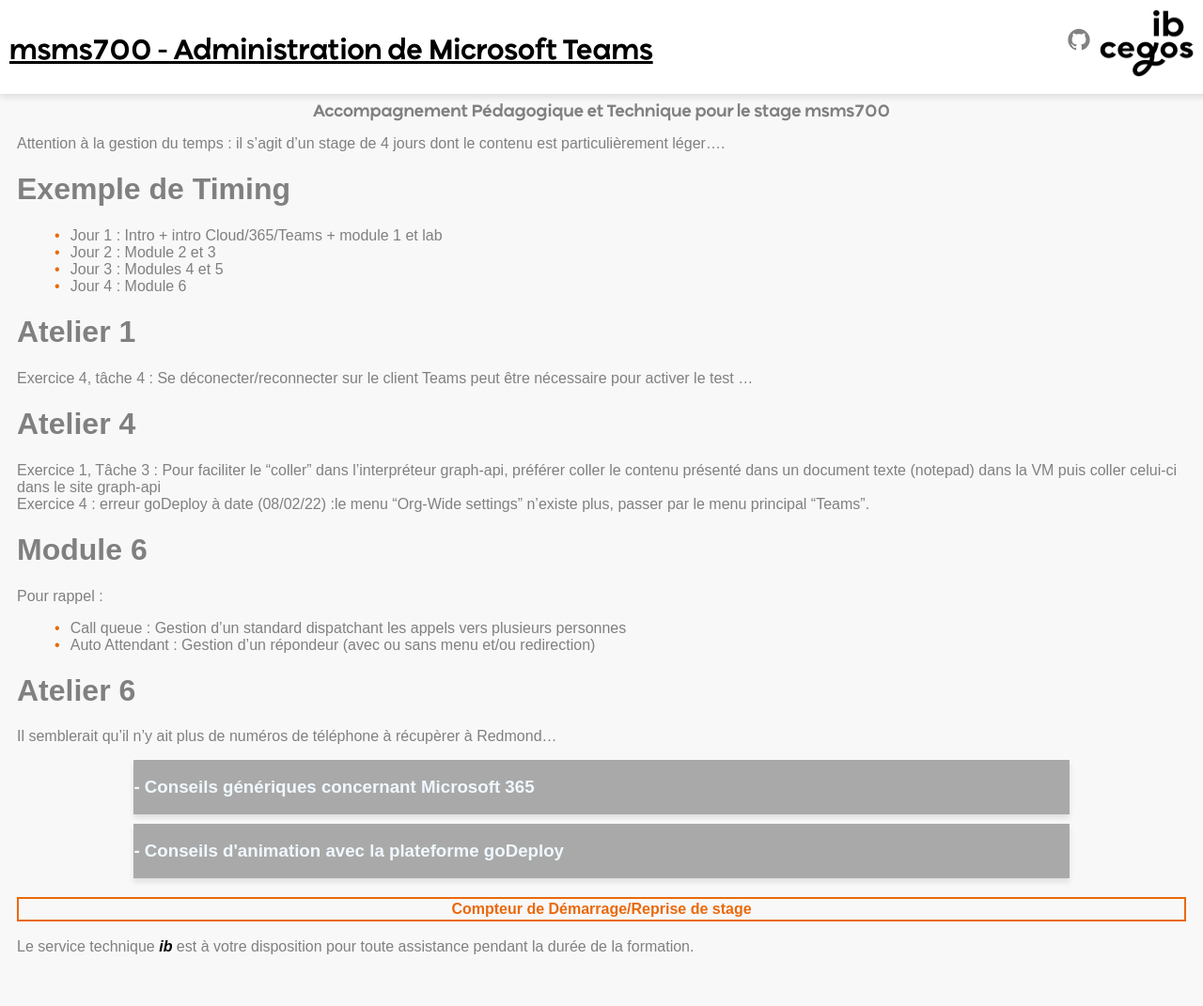
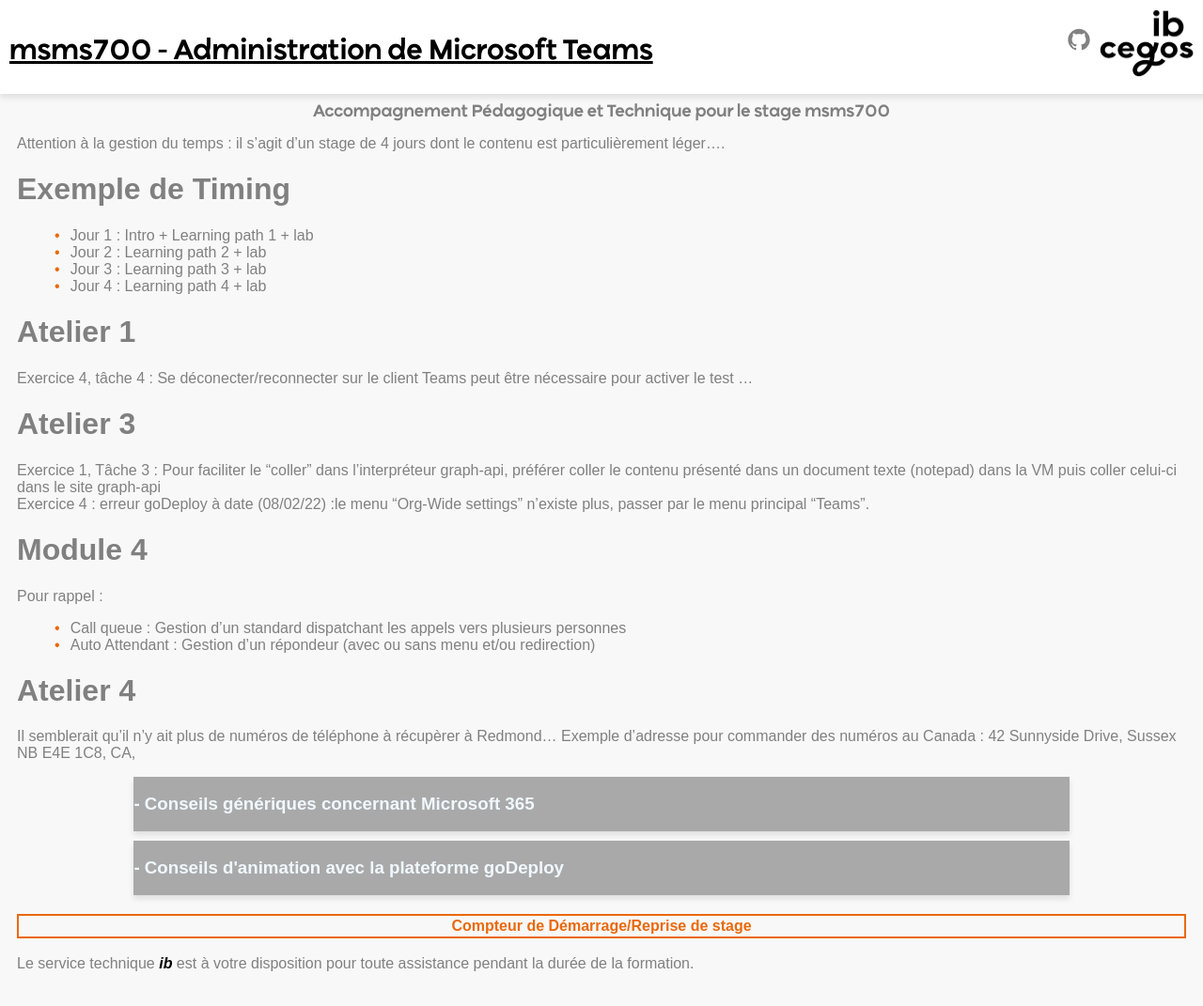
Before and after one commit to renaudwangler/ib-apts, a Jekyll site: the page built from stages/msms700.md, in a window 1280 px wide and 1071 px high. Shown: the whole window at 94% size. Built offline with Jekyll 4.4.1, drawn with Linux system fonts in a browser that asks for light colours.

Commit message:
Update msms700.md

```diff
--- a/stages/msms700.md
+++ b/stages/msms700.md
@@ -5,20 +5,21 @@
 ---
 Attention à la gestion du temps : il s'agit d'un stage de 4 jours dont le contenu est particulièrement léger....
 # Exemple de Timing
-- Jour 1 : Intro + intro Cloud/365/Teams + module 1 et lab
-- Jour 2 : Module 2 et 3
-- Jour 3 : Modules 4 et 5
-- Jour 4 : Module 6
+- Jour 1 : Intro + Learning path 1 + lab
+- Jour 2 : Learning path 2 + lab
+- Jour 3 : Learning path 3 + lab
+- Jour 4 : Learning path 4 + lab
 
 # Atelier 1
 Exercice 4, tâche 4 : Se déconecter/reconnecter sur le client Teams peut être nécessaire pour activer le test ...
-# Atelier 4
+# Atelier 3
 Exercice 1, Tâche 3 : Pour faciliter le "coller" dans l'interpréteur graph-api, préférer coller le contenu présenté dans un document texte (notepad) dans la VM puis coller celui-ci dans le site graph-api
 Exercice 4 : erreur goDeploy à date (08/02/22)  :le menu "Org-Wide settings" n'existe plus, passer par le menu principal "Teams".
-# Module 6
+# Module 4
 Pour rappel :
   - Call queue : Gestion d'un standard dispatchant les appels vers plusieurs personnes
   - Auto Attendant : Gestion d'un répondeur (avec ou sans menu et/ou redirection)
 
-# Atelier 6
+# Atelier 4
   Il semblerait qu'il n'y ait plus de numéros de téléphone à récupèrer à Redmond...
+  Exemple d'adresse pour commander des numéros au Canada : 42 Sunnyside Drive, Sussex NB E4E 1C8, CA,
```
